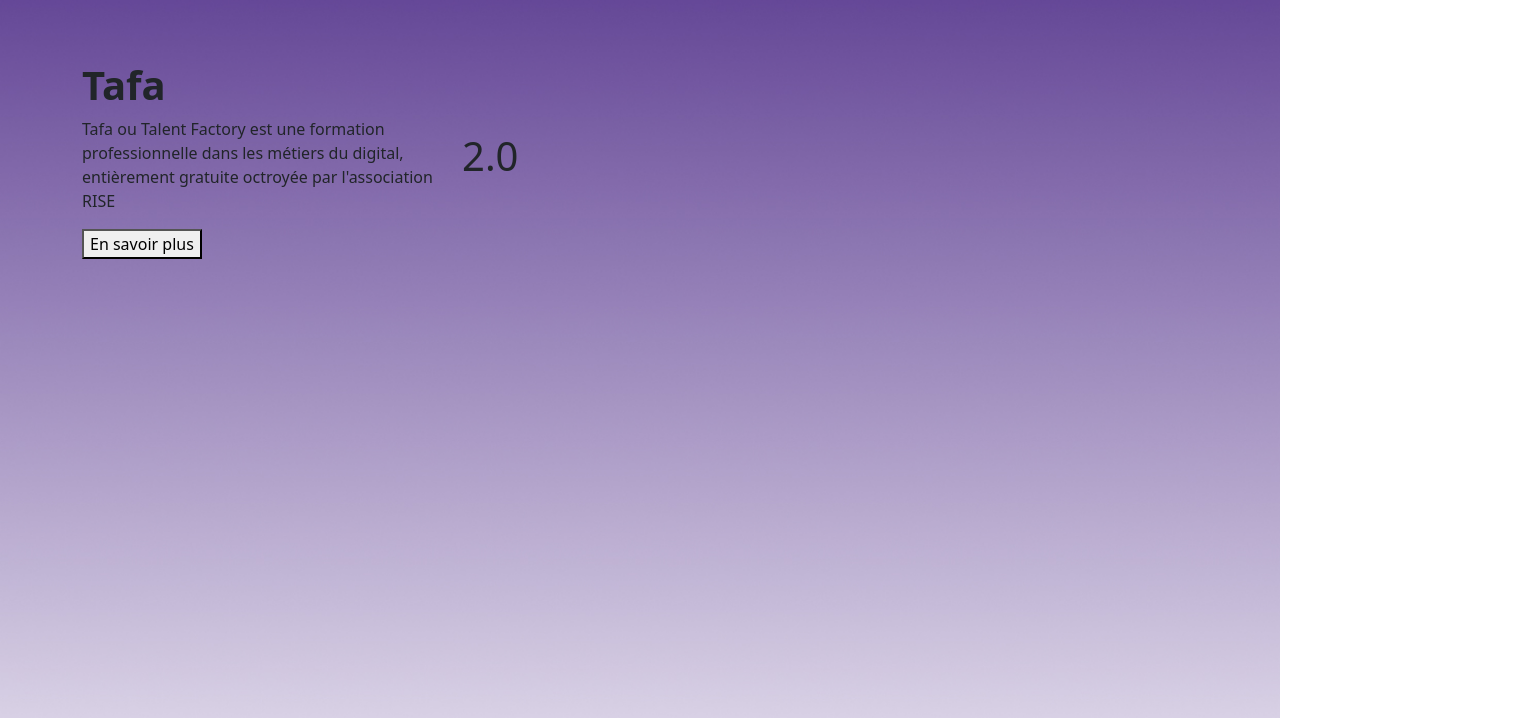
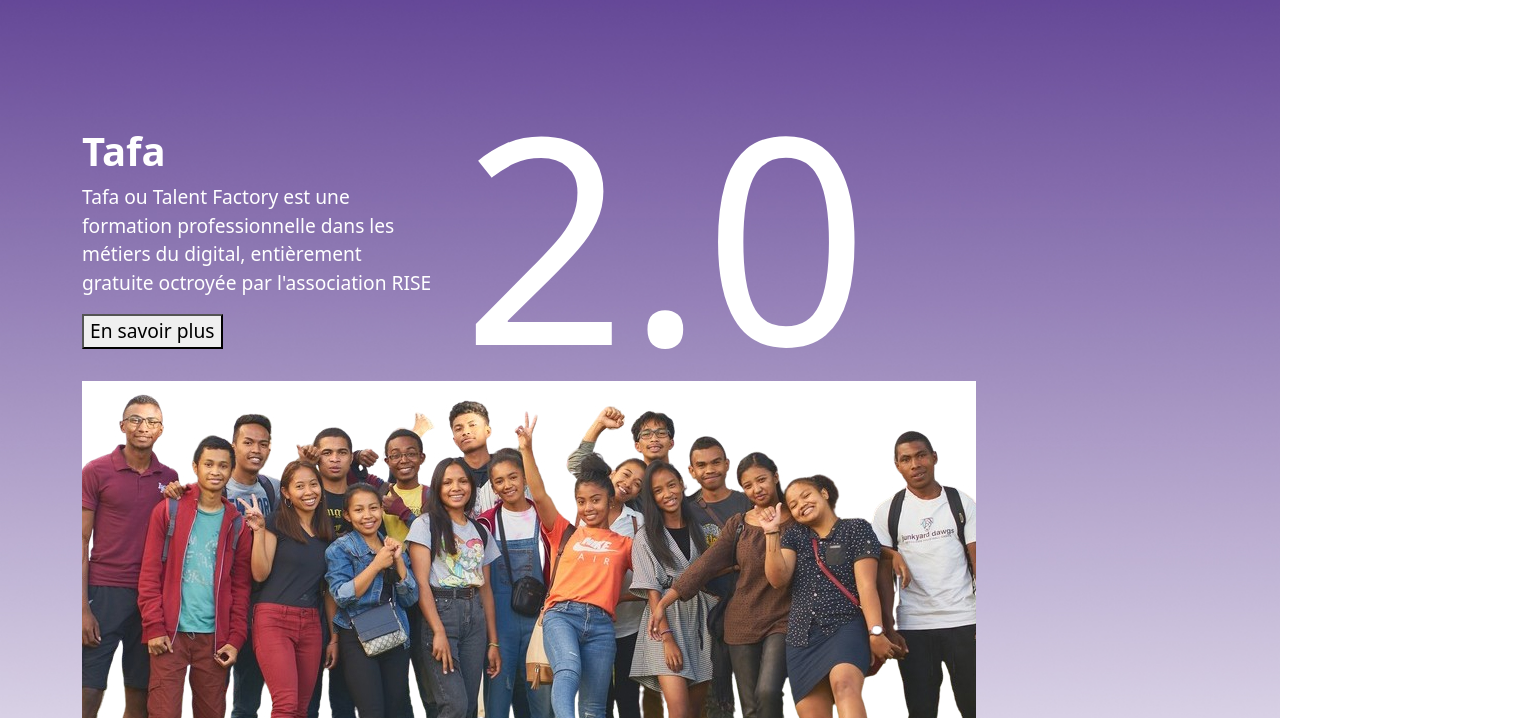
Before and after one commit to Nathanwalker28/tafa_exam, a plain HTML site: page index.html in a window 1280 px wide. Shown: the part 79-797 px from the top of the page, 1534 px wide, since content can reach past the window. Drawn offline with Linux system fonts and the light colour scheme.

Commit message:
modification color texte, ajout image

```diff
--- a/index.html
+++ b/index.html
@@ -41,7 +41,7 @@
     <section>
         <div class="container">
             <div class="row d-flex align-items-center">
-                <div class="col-lg-4">
+                <div class="col-lg-4 div_1">
                     <h1><strong>Tafa</strong> </h1>
                     <p>Tafa ou Talent Factory est une formation professionnelle dans les métiers du digital,
                      entièrement gratuite octroyée par l'association RISE
@@ -49,13 +49,18 @@
                     <button class="bouton">En savoir plus</button>
                 </div>
                 <div class="col-lg-8">
-                    <h1>2.0</h1>
+                    <h1 class="version">2.0</h1>
                 </div>
             </div>
         </div>
     </section>
-
-    <img src="images/image_tafa.jpg" class="position-absolute top-100 start-50 ">
+    <div class="container">
+        <div class="row">
+            <div class="col-lg-12">
+                <img src="images/image_tafa.jpg" class="position-absolute bottom-0 img-fluid image_tafa">
+            </div>
+        </div>
+    </div>
 
 </body>
 </html>
--- a/styles/style.css
+++ b/styles/style.css
@@ -1,5 +1,4 @@
 body{
-    box-sizing: border-box;
     margin: 0; padding: 0;
     background-image: url(../images/background.jpg);
     background-repeat: no-repeat;
@@ -9,3 +8,15 @@ body{
 section{
     margin-top: 5%;
 }
+.div_1{
+    font-size: 1.2rem;
+    color: #fff;
+}
+.version{
+    font-size: 18em;
+    color: #fff;
+}
+.image_tafa{
+    margin: 0;
+    padding: 0 !important;
+}
```
Also changed, not shown: images/backgroun.jpg (added), 1 other file.
